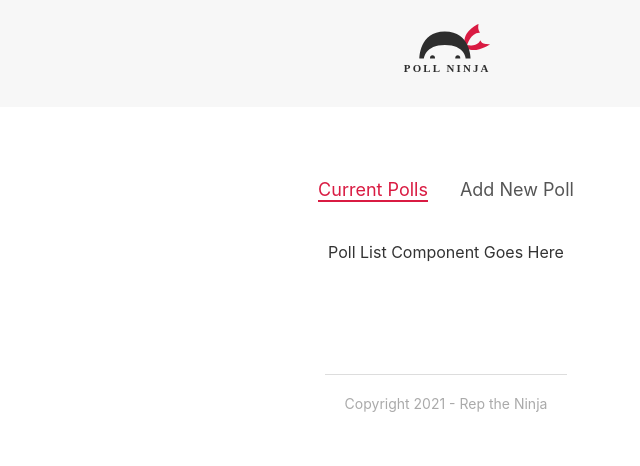
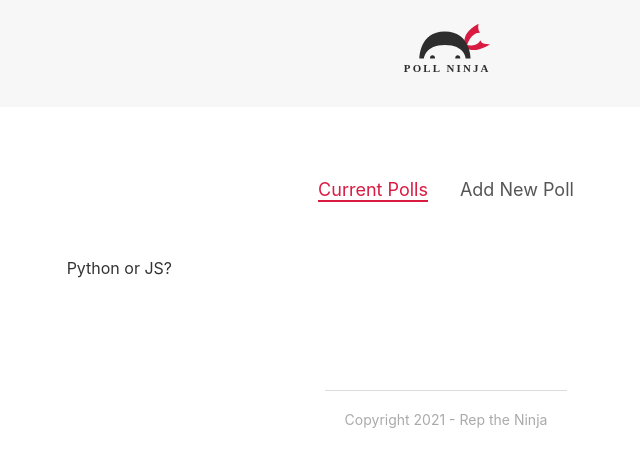
Before and after one commit to rizqyep/svelte-ninja-polls, a Svelte app: page / in a window 1280 px wide. Shown: the top 466 px of the page, without its empty margins (194-834 px from the left). Built offline with nearby package versions, Linux system fonts and the light colour scheme.

Commit message:
Feat: poll list component

```diff
--- a/src/App.svelte
+++ b/src/App.svelte
@@ -3,6 +3,7 @@
   import Tabs from "./shared/Tabs.svelte";
   import Footer from "./components/Footer.svelte";
   import Header from "./components/Header.svelte";
+  import PollList from "./components/PollList.svelte";
 
   //tabs
   let items = ["Current Polls", "Add New Poll"];
@@ -36,7 +37,7 @@
 <main>
   <Tabs {activeItem} {items} on:tabChange={tabChange} />
   {#if activeItem == "Current Polls"}
-    <p>Poll List Component Goes Here</p>
+    <PollList {polls} />
   {:else if activeItem === "Add New Poll"}
     <CreatePollForm on:addNewPoll={addNewPoll} />
   {/if}
--- /dev/null
+++ b/src/components/PollList.svelte
@@ -0,0 +1,19 @@
+<script>
+  export let polls;
+</script>
+
+<div class="poll-list">
+  {#each polls as poll (poll.id)}
+    <div class="card">
+      <p>{poll.question}</p>
+    </div>
+  {/each}
+</div>
+
+<style>
+  .poll-list {
+    display: grid;
+    grid-template-columns: 1fr 1fr 1fr;
+    grid-gap: 20px;
+  }
+</style>
```
